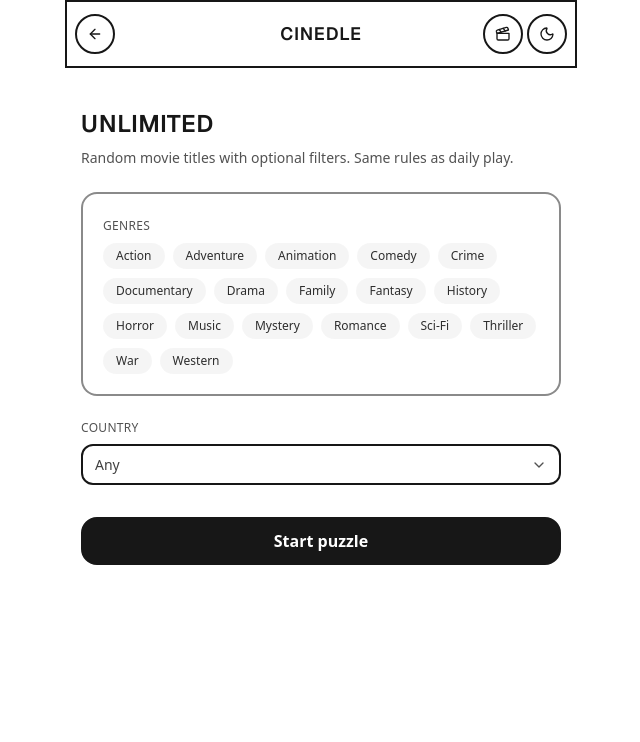
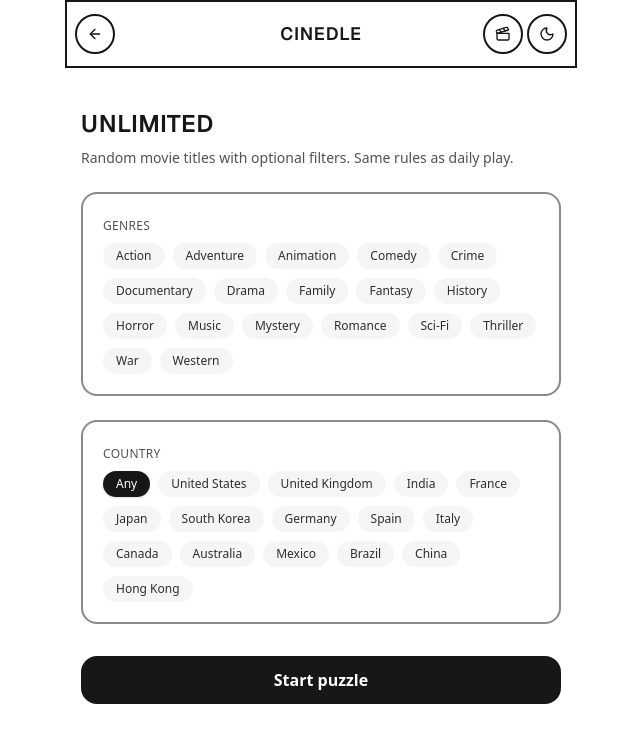
Before and after one commit to AnuyogJain/Cinedle, a Next.js app: page /unlimited in a window 1280 px wide. Shown: the top 742 px of the page, without its empty margins (319-959 px from the left). Built offline with nearby package versions, Linux system fonts and the light colour scheme.

Commit message:
small fixes

```diff
--- a/app/api/puzzle/route.ts
+++ b/app/api/puzzle/route.ts
@@ -1,5 +1,6 @@
 import { NextResponse } from "next/server";
 import { publicDbErrorMessage } from "@/lib/db/public-db-error";
+import { PuzzleServiceError } from "@/lib/puzzle-errors";
 import { parseFiltersFromSearchParams } from "@/lib/puzzle-query";
 import {
   publicPuzzleView,
@@ -17,22 +18,44 @@
     }
 
     if (!puzzleKey) {
-      return NextResponse.json({ error: "Missing puzzle key" }, { status: 400 });
+      return NextResponse.json(
+        { error: "Missing puzzle key" },
+        { status: 400 }
+      );
     }
 
     const filters = parseFiltersFromSearchParams(url.searchParams);
     const puzzle = await resolvePuzzle(puzzleKey, filters);
     if (!puzzle) {
-      return NextResponse.json({ error: "Puzzle not found" }, { status: 404 });
+      return NextResponse.json(
+        {
+          error: "This puzzle link isn't valid.",
+          code: "not_found",
+        },
+        { status: 404 }
+      );
     }
 
     return NextResponse.json(publicPuzzleView(puzzle));
   } catch (error) {
+    if (error instanceof PuzzleServiceError) {
+      const status =
+        error.code === "no_eligible_movie"
+          ? 422
+          : error.code === "not_found"
+          ? 404
+          : 503;
+      return NextResponse.json(
+        { error: error.message, code: error.code },
+        { status }
+      );
+    }
     return NextResponse.json(
       {
         error: publicDbErrorMessage(error, "Could not load puzzle"),
+        code: "database_unavailable",
       },
-      { status: 503 },
+      { status: 503 }
     );
   }
 }
--- a/app/unlimited/page.tsx
+++ b/app/unlimited/page.tsx
@@ -7,7 +7,6 @@
 import { Badge } from "@/components/ui/badge";
 import { Button } from "@/components/ui/button";
 import { Card, CardContent } from "@/components/ui/card";
-import { SingleSelectDropdown } from "@/components/SingleSelectDropdown";
 import { COUNTRY_OPTIONS, TMDB_GENRES } from "@/lib/genres";
 import { unlimitedPuzzleKey, puzzleKeyToSlug } from "@/lib/puzzle-key-url";
 import { cn } from "@/lib/utils";
@@ -21,6 +20,10 @@
     setGenreIds((prev) =>
       prev.includes(id) ? prev.filter((g) => g !== id) : [...prev, id],
     );
+  };
+
+  const selectCountry = (code: string) => {
+    setCountry((prev) => (prev === code ? "" : code));
   };
 
   const start = () => {
@@ -77,21 +80,57 @@
           </CardContent>
         </Card>
 
-        <section className="mb-8">
-          <SingleSelectDropdown
-            label="Country"
-            value={country}
-            emptyValue=""
-            onChange={setCountry}
-            options={[
-              { value: "", label: "Any" },
-              ...COUNTRY_OPTIONS.map((c) => ({
-                value: c.code,
-                label: c.name,
-              })),
-            ]}
-          />
-        </section>
+        <Card className="mb-8 border-border/50 bg-card/60">
+          <CardContent className="pt-6">
+            <h2 className="mb-2 text-xs font-medium uppercase tracking-wide text-subtle">
+              Country
+            </h2>
+            <div className="flex flex-wrap gap-2">
+              <button
+                type="button"
+                onClick={() => setCountry("")}
+                className={cn(
+                  "cursor-pointer rounded-full transition",
+                  !country ? "" : "opacity-90",
+                )}
+              >
+                <Badge
+                  variant={!country ? "default" : "secondary"}
+                  className={cn(
+                    "cursor-pointer px-3 py-1 text-xs",
+                    !country && "bg-primary text-primary-foreground",
+                  )}
+                >
+                  Any
+                </Badge>
+              </button>
+              {COUNTRY_OPTIONS.map((c) => {
+                const active = country === c.code;
+                return (
+                  <button
+                    key={c.code}
+                    type="button"
+                    onClick={() => selectCountry(c.code)}
+                    className={cn(
+                      "cursor-pointer rounded-full transition",
+                      active ? "" : "opacity-90",
+                    )}
+                  >
+                    <Badge
+                      variant={active ? "default" : "secondary"}
+                      className={cn(
+                        "cursor-pointer px-3 py-1 text-xs",
+                        active && "bg-primary text-primary-foreground",
+                      )}
+                    >
+                      {c.name}
+                    </Badge>
+                  </button>
+                );
+              })}
+            </div>
+          </CardContent>
+        </Card>
 
         <Button variant="default" size="lg" className="btn-cta w-full" onClick={start}>
           Start puzzle
--- a/components/GamePlay.tsx
+++ b/components/GamePlay.tsx
@@ -27,12 +27,10 @@
 import { mergeKeyboardHints } from "@/lib/keyboard-hints";
 import { GameKeyboard } from "./GameKeyboard";
 import { HowToPlayModal } from "./HowToPlayModal";
-import {
-  DraftGuessRow,
-  SubmittedGuessLine,
-  type GuessRow,
-} from "./PuzzleGrid";
+import { DraftGuessRow, SubmittedGuessLine, type GuessRow } from "./PuzzleGrid";
+import { PuzzleLoadError } from "./PuzzleLoadError";
 import { WinModal } from "./WinModal";
+import type { PuzzleErrorCode } from "@/lib/puzzle-errors";
 
 interface PuzzleView {
   puzzleKey: string;
@@ -60,7 +58,10 @@
 }) {
   const [puzzle, setPuzzle] = useState<PuzzleView | null>(null);
   const [loading, setLoading] = useState(true);
-  const [error, setError] = useState<string | null>(null);
+  const [error, setError] = useState<{
+    message: string;
+    code?: PuzzleErrorCode | string;
+  } | null>(null);
   const [helpOpen, setHelpOpen] = useState(false);
   const [submitted, setSubmitted] = useState<GuessRow[]>([]);
   const [draftGrid, setDraftGrid] = useState<DraftGrid>([]);
@@ -101,8 +102,18 @@
       if (filterQuery.genres) params.set("genres", filterQuery.genres);
       if (filterQuery.country) params.set("country", filterQuery.country);
       const res = await fetch(`/api/puzzle?${params}`);
-      const data = await res.json();
-      if (!res.ok) throw new Error(data.error ?? "Failed to load puzzle");
+      const data = (await res.json()) as {
+        error?: string;
+        code?: PuzzleErrorCode | string;
+      };
+      if (!res.ok) {
+        setError({
+          message: data.error ?? "Failed to load puzzle",
+          code: data.code,
+        });
+        setPuzzle(null);
+        return;
+      }
       setPuzzle(data);
       setDraftGrid(emptyDraftGrid(data.wordLengths));
       setActiveWordIndex(0);
@@ -159,7 +170,10 @@
         }
       }
     } catch (err) {
-      setError(err instanceof Error ? err.message : "Failed to load");
+      setError({
+        message: err instanceof Error ? err.message : "Failed to load",
+      });
+      setPuzzle(null);
     } finally {
       setLoading(false);
     }
@@ -171,7 +185,7 @@
 
   const letterStates = useMemo(
     () => mergeKeyboardHints(puzzle?.letterCounts ?? {}, submitted),
-    [puzzle?.letterCounts, submitted],
+    [puzzle?.letterCounts, submitted]
   );
 
   const persist = useCallback(
@@ -346,9 +360,16 @@
           onHelp={() => setHelpOpen(true)}
           subtitle={subtitle}
         />
-        <p className="py-20 text-center text-sm text-rose-300">
-          {error ?? "Unknown error"}
-        </p>
+        <PuzzleLoadError
+          code={error?.code}
+          message={
+            error?.message ?? "Something went wrong loading this puzzle."
+          }
+          backHref={backHref}
+          filterQuery={filterQuery}
+          onRetry={() => void loadPuzzle()}
+        />
+        <HowToPlayModal open={helpOpen} onClose={() => setHelpOpen(false)} />
       </div>
     );
   }
--- /dev/null
+++ b/components/PuzzleLoadError.tsx
@@ -0,0 +1,130 @@
+"use client";
+
+import Link from "next/link";
+import { Clapperboard, Database, SearchX, Settings } from "lucide-react";
+import type { PuzzleErrorCode } from "@/lib/puzzle-errors";
+import { COUNTRY_OPTIONS, TMDB_GENRES } from "@/lib/genres";
+import { Badge } from "@/components/ui/badge";
+import { Button } from "@/components/ui/button";
+import { Card, CardContent } from "@/components/ui/card";
+
+function formatFilterSummary(genres: string, country: string): string[] {
+  const labels: string[] = [];
+  if (genres.trim()) {
+    const ids = new Set(
+      genres
+        .split(",")
+        .map((s) => Number.parseInt(s.trim(), 10))
+        .filter((n) => Number.isFinite(n)),
+    );
+    for (const g of TMDB_GENRES) {
+      if (ids.has(g.id)) labels.push(g.name);
+    }
+  }
+  if (country.trim()) {
+    const match = COUNTRY_OPTIONS.find(
+      (c) => c.code.toUpperCase() === country.trim().toUpperCase(),
+    );
+    labels.push(match?.name ?? country.trim().toUpperCase());
+  }
+  return labels;
+}
+
+export function PuzzleLoadError({
+  code,
+  message,
+  backHref,
+  filterQuery,
+  onRetry,
+}: {
+  code?: PuzzleErrorCode | string;
+  message: string;
+  backHref: string;
+  filterQuery?: { genres: string; country: string };
+  onRetry?: () => void;
+}) {
+  const filterLabels =
+    filterQuery != null
+      ? formatFilterSummary(filterQuery.genres, filterQuery.country)
+      : [];
+
+  const isFilterMiss = code === "no_eligible_movie";
+  const Icon = isFilterMiss
+    ? SearchX
+    : code === "tmdb_not_configured"
+      ? Settings
+      : code === "database_unavailable"
+        ? Database
+        : Clapperboard;
+
+  const title = isFilterMiss
+    ? "No movie for these filters"
+    : code === "not_found"
+      ? "Puzzle not found"
+      : code === "tmdb_not_configured"
+        ? "Setup required"
+        : code === "database_unavailable"
+          ? "Database unavailable"
+          : "Couldn't load puzzle";
+
+  return (
+    <div className="flex flex-1 flex-col items-center justify-center py-10">
+      <Card className="w-full max-w-md border-border/60 bg-card/70">
+        <CardContent className="flex flex-col items-center px-6 py-8 text-center">
+          <div className="mb-4 flex h-12 w-12 items-center justify-center rounded-full border-2 border-border bg-secondary/60">
+            <Icon className="h-6 w-6 text-foreground" aria-hidden />
+          </div>
+          <h2 className="font-display text-xl font-semibold uppercase tracking-wide">
+            {title}
+          </h2>
+          <p className="mt-3 text-sm leading-relaxed text-muted-foreground">
+            {message}
+          </p>
+
+          {isFilterMiss && filterLabels.length > 0 ? (
+            <div className="mt-4 flex max-w-full flex-wrap justify-center gap-1.5">
+              {filterLabels.map((label) => (
+                <Badge key={label} variant="secondary" className="font-normal">
+                  {label}
+                </Badge>
+              ))}
+            </div>
+          ) : null}
+
+          <div className="mt-6 flex w-full flex-col gap-2 sm:flex-row sm:justify-center">
+            {isFilterMiss ? (
+              <Button variant="default" className="w-full sm:w-auto" asChild>
+                <Link href="/unlimited">Change filters</Link>
+              </Button>
+            ) : null}
+            {onRetry ? (
+              <Button
+                variant={isFilterMiss ? "outline" : "default"}
+                className="w-full sm:w-auto"
+                type="button"
+                onClick={onRetry}
+              >
+                Try again
+              </Button>
+            ) : null}
+            <Button
+              variant="outline"
+              className="w-full sm:w-auto"
+              asChild
+            >
+              <Link href={backHref}>Go back</Link>
+            </Button>
+          </div>
+
+          {code === "tmdb_not_configured" ? (
+            <p className="mt-4 text-xs text-muted-foreground">
+              Add <code className="text-foreground">TMDB_API_KEY</code> to{" "}
+              <code className="text-foreground">.env.local</code> and restart the
+              dev server.
+            </p>
+          ) : null}
+        </CardContent>
+      </Card>
+    </div>
+  );
+}
--- /dev/null
+++ b/lib/puzzle-errors.ts
@@ -0,0 +1,15 @@
+export type PuzzleErrorCode =
+  | "no_eligible_movie"
+  | "tmdb_not_configured"
+  | "database_unavailable"
+  | "not_found";
+
+export class PuzzleServiceError extends Error {
+  readonly code: PuzzleErrorCode;
+
+  constructor(code: PuzzleErrorCode, message: string) {
+    super(message);
+    this.name = "PuzzleServiceError";
+    this.code = code;
+  }
+}
--- a/lib/title-normalize.ts
+++ b/lib/title-normalize.ts
@@ -1,4 +1,5 @@
 export const MAX_WORDS = 8;
+export const MAX_WORD_LENGTH = 10;
 export const MAX_TOTAL_LETTERS = 40;
 
 /** TMDB display title must match this (no &, :, digits, etc.). Play uses letters-only words. */
@@ -37,6 +38,7 @@
   const total = words.reduce((sum, w) => sum + w.length, 0);
   if (total > MAX_TOTAL_LETTERS) return false;
   if (words.some((w) => w.length === 0)) return false;
+  if (words.some((w) => w.length > MAX_WORD_LENGTH)) return false;
   return true;
 }
 
```
Also changed, not shown: lib/puzzle-assignments.ts (+15 -2 lines), lib/tmdb-discover.ts (+4 -7 lines), 1 other file (tests, documents, lock files or other folders).
